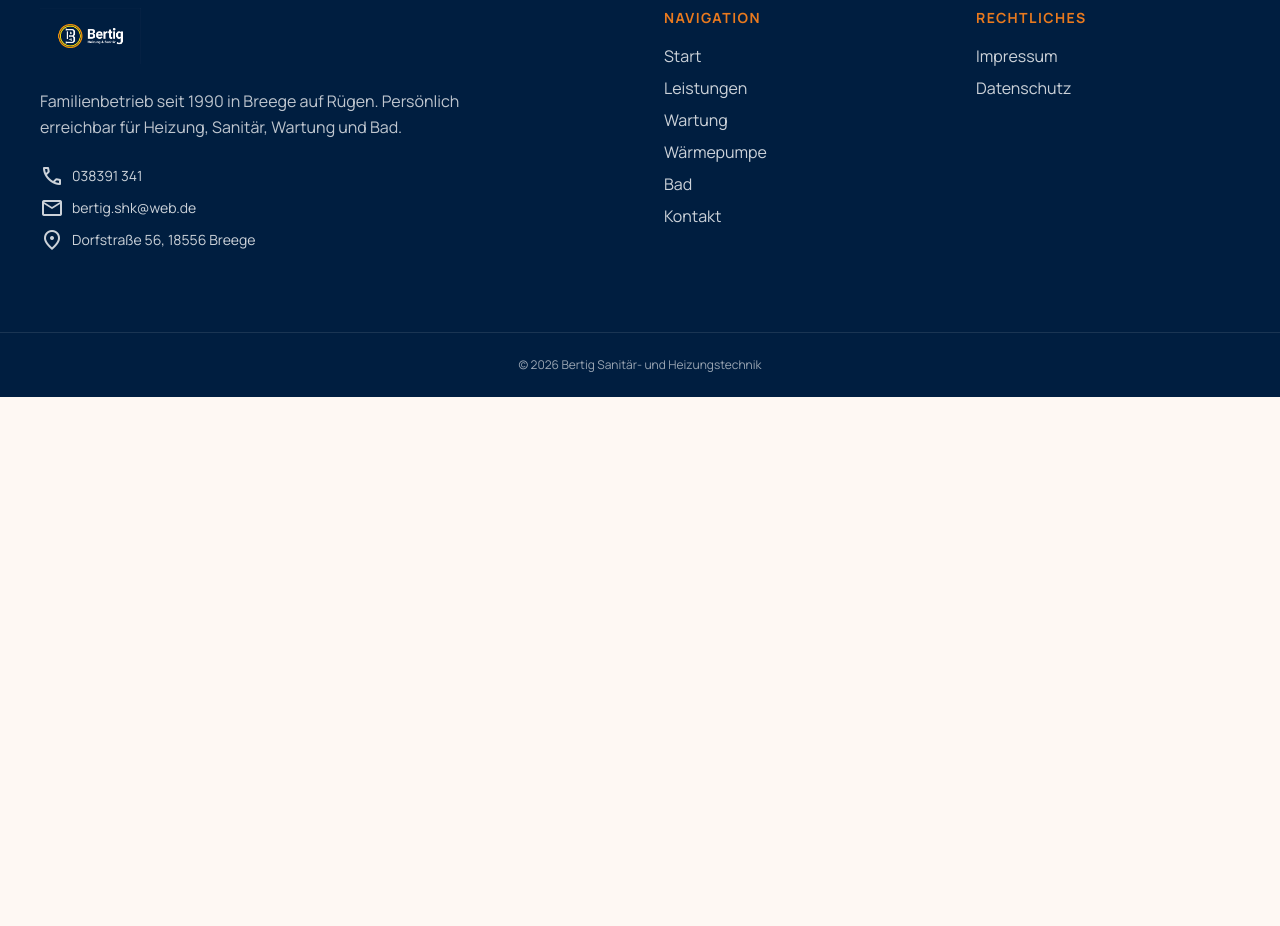
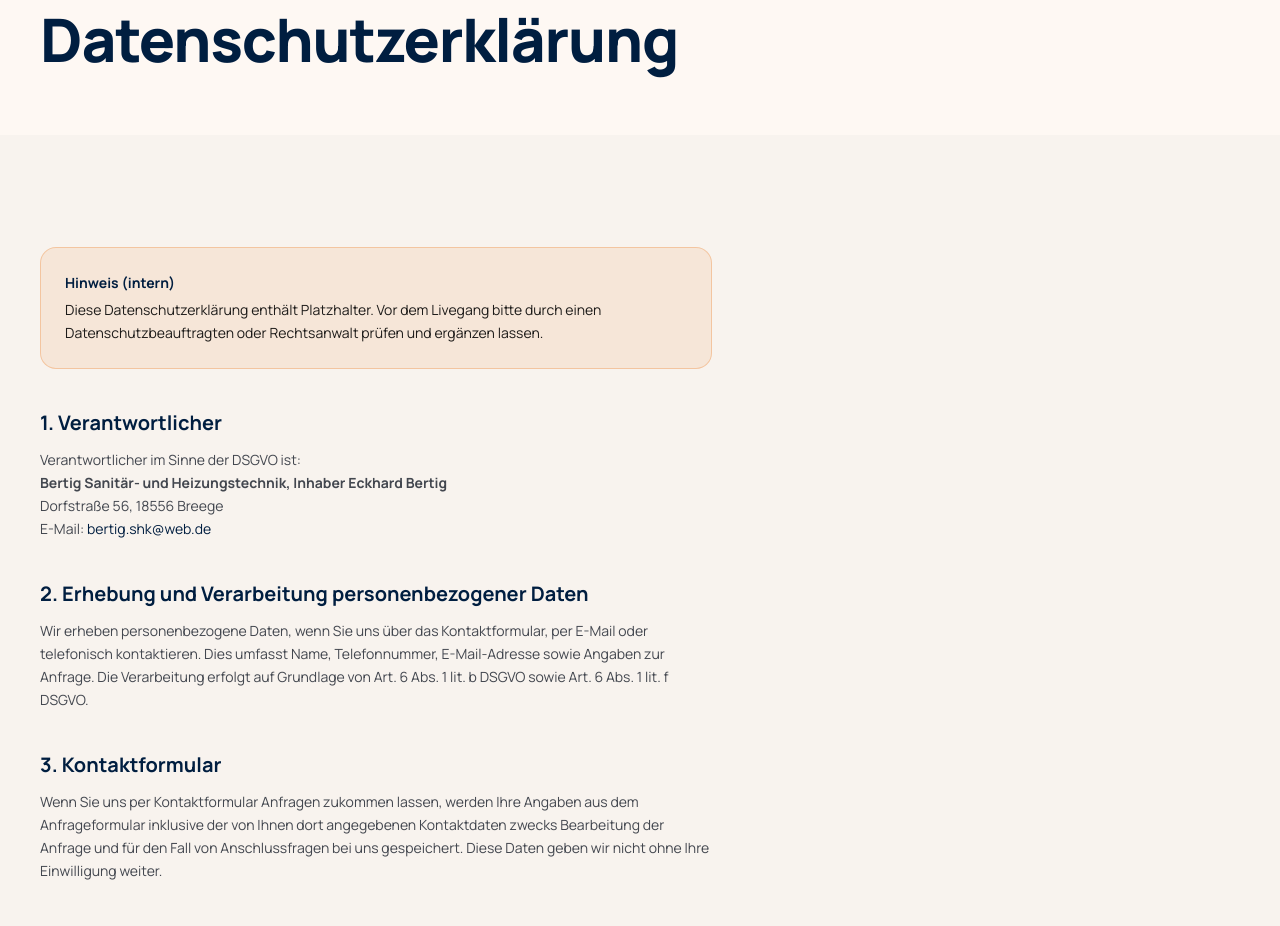
Before and after one commit to masi888/heizung-ruegen, a Next.js app: page /datenschutz in a window 1280 px wide. Shown: the part 160-1086 px from the top of the page. Before the commit the page ends 800 px from the top, so only its background shows below. Built offline with nearby package versions, Linux system fonts and the light colour scheme.

Commit message:
feat(datenschutz): privacy policy page

```diff
--- a/app/datenschutz/page.tsx
+++ b/app/datenschutz/page.tsx
@@ -1,3 +1,141 @@
+import type { Metadata } from "next";
+
+import { Kicker } from "@/components/ui/kicker";
+import { Section } from "@/components/ui/section";
+import { company } from "@/lib/site-data";
+
+export const metadata: Metadata = {
+  title: "Datenschutz — Bertig Sanitär- und Heizungstechnik",
+  description: "Datenschutzerklärung gemäß DSGVO.",
+};
+
 export default function DatenschutzPage() {
-  return <main className="p-8">Datenschutz — Rebuild läuft</main>;
+  return (
+    <>
+      <section className="pt-32 pb-16 bg-surface">
+        <div className="max-w-7xl mx-auto px-6 lg:px-10">
+          <Kicker className="mb-6">Rechtliches</Kicker>
+          <h1 className="text-5xl lg:text-6xl font-extrabold text-primary tracking-[-0.02em] leading-[1.05]">
+            Datenschutz&shy;erklärung
+          </h1>
+        </div>
+      </section>
+
+      <Section tone="surface-low">
+        <div className="max-w-2xl space-y-10 text-sm text-on-surface-variant leading-relaxed">
+          {/* Hinweis für juristische Review */}
+          <div className="bg-accent/10 border border-accent/30 rounded-xl p-6 text-on-surface">
+            <p className="font-bold text-primary mb-1">Hinweis (intern)</p>
+            <p>
+              Diese Datenschutzerklärung enthält Platzhalter. Vor dem Livegang
+              bitte durch einen Datenschutzbeauftragten oder Rechtsanwalt
+              prüfen und ergänzen lassen.
+            </p>
+          </div>
+
+          <div className="space-y-3">
+            <h2 className="text-xl font-bold text-primary">1. Verantwortlicher</h2>
+            <p>
+              Verantwortlicher im Sinne der DSGVO ist:
+              <br />
+              <strong>{company.legalName}</strong>
+              <br />
+              {company.address.street}, {company.address.postalCode}{" "}
+              {company.address.city}
+              <br />
+              E-Mail:{" "}
+              <a href={`mailto:${company.email}`} className="text-primary">
+                {company.email}
+              </a>
+            </p>
+          </div>
+
+          <div className="space-y-3">
+            <h2 className="text-xl font-bold text-primary">
+              2. Erhebung und Verarbeitung personenbezogener Daten
+            </h2>
+            <p>
+              Wir erheben personenbezogene Daten, wenn Sie uns über das
+              Kontaktformular, per E-Mail oder telefonisch kontaktieren. Dies
+              umfasst Name, Telefonnummer, E-Mail-Adresse sowie Angaben zur
+              Anfrage. Die Verarbeitung erfolgt auf Grundlage von Art. 6 Abs. 1
+              lit. b DSGVO sowie Art. 6 Abs. 1 lit. f DSGVO.
+            </p>
+          </div>
+
+          <div className="space-y-3">
+            <h2 className="text-xl font-bold text-primary">3. Kontaktformular</h2>
+            <p>
+              Wenn Sie uns per Kontaktformular Anfragen zukommen lassen, werden
+              Ihre Angaben aus dem Anfrageformular inklusive der von Ihnen dort
+              angegebenen Kontaktdaten zwecks Bearbeitung der Anfrage und für
+              den Fall von Anschlussfragen bei uns gespeichert. Diese Daten
+              geben wir nicht ohne Ihre Einwilligung weiter.
+            </p>
+          </div>
+
+          <div className="space-y-3">
+            <h2 className="text-xl font-bold text-primary">4. Server-Log-Dateien</h2>
+            <p>
+              Der Provider der Seiten erhebt und speichert automatisch
+              Informationen in so genannten Server-Log-Dateien, die Ihr Browser
+              automatisch übermittelt. Dies sind: Browsertyp, Betriebssystem,
+              Referrer-URL, Hostname, Uhrzeit der Serveranfrage, IP-Adresse.
+            </p>
+          </div>
+
+          <div className="space-y-3">
+            <h2 className="text-xl font-bold text-primary">5. Cookies</h2>
+            <div className="bg-surface-container rounded-lg p-4 border border-outline-variant/20">
+              <p className="font-semibold text-primary mb-1">
+                [PLATZHALTER — juristische Review erforderlich]
+              </p>
+              <p>
+                Dieser Abschnitt muss entsprechend der tatsächlich eingesetzten
+                Cookies und Tracking-Technologien ergänzt werden.
+              </p>
+            </div>
+          </div>
+
+          <div className="space-y-3">
+            <h2 className="text-xl font-bold text-primary">6. Ihre Rechte</h2>
+            <p>
+              Sie haben das Recht auf Auskunft (Art. 15 DSGVO), Berichtigung
+              (Art. 16 DSGVO), Löschung (Art. 17 DSGVO), Einschränkung der
+              Verarbeitung (Art. 18 DSGVO) sowie Datenübertragbarkeit (Art. 20
+              DSGVO). Außerdem haben Sie das Recht, sich bei einer
+              Datenschutzaufsichtsbehörde zu beschweren (Art. 77 DSGVO).
+            </p>
+          </div>
+
+          <div className="space-y-3">
+            <h2 className="text-xl font-bold text-primary">
+              7. Drittanbieter-Dienste
+            </h2>
+            <div className="bg-surface-container rounded-lg p-4 border border-outline-variant/20">
+              <p className="font-semibold text-primary mb-1">
+                [PLATZHALTER — juristische Review erforderlich]
+              </p>
+              <p>
+                Falls externe Dienste (z.B. Google Fonts, Analytics, Maps)
+                eingesetzt werden, ist hier deren datenschutzrechtliche
+                Einbindung zu dokumentieren.
+              </p>
+            </div>
+          </div>
+
+          <div className="space-y-3">
+            <h2 className="text-xl font-bold text-primary">
+              8. Aktualität und Änderungen
+            </h2>
+            <p>
+              Diese Datenschutzerklärung ist aktuell gültig. Durch die
+              Weiterentwicklung unserer Website kann es notwendig werden, diese
+              Datenschutzerklärung anzupassen.
+            </p>
+          </div>
+        </div>
+      </Section>
+    </>
+  );
 }
```
